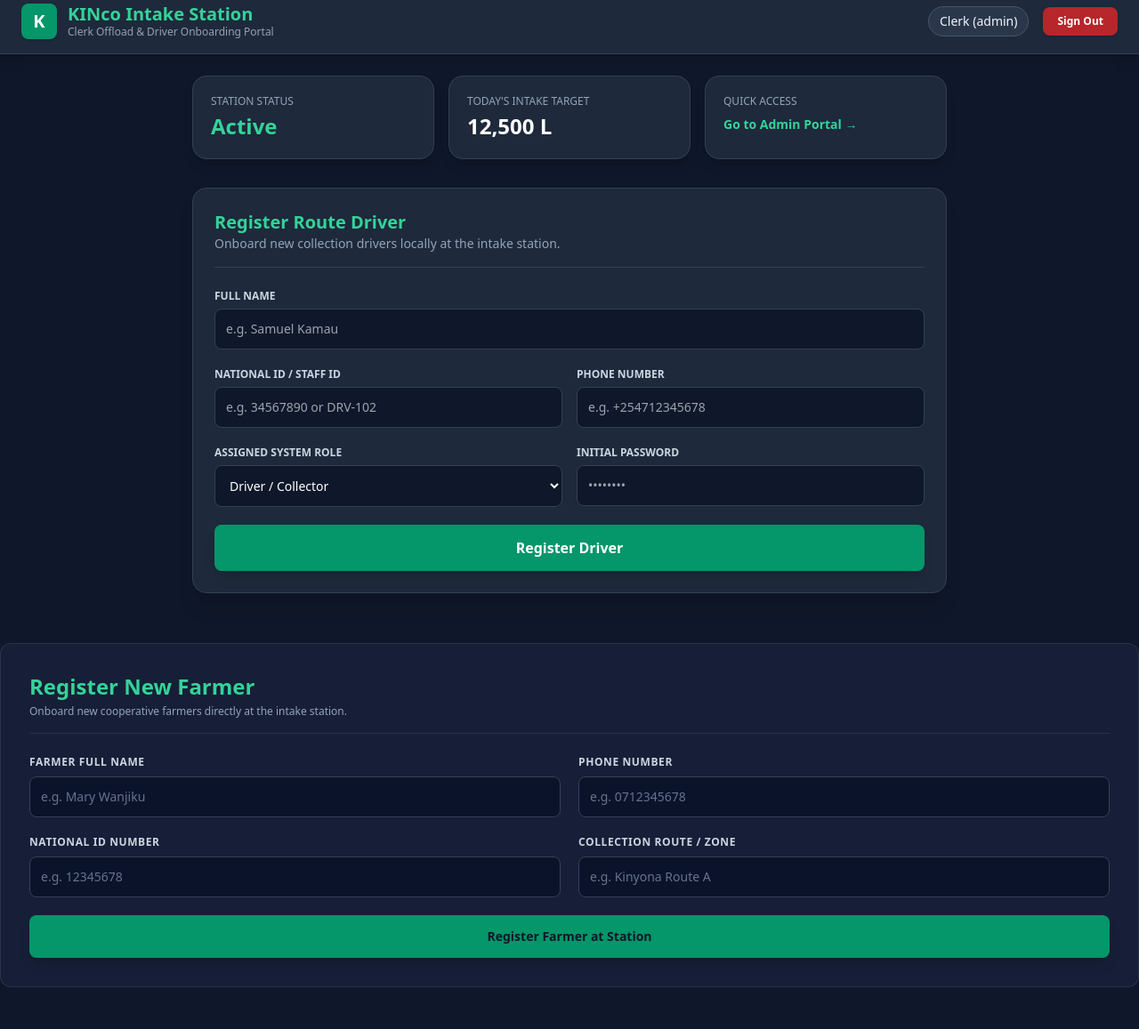
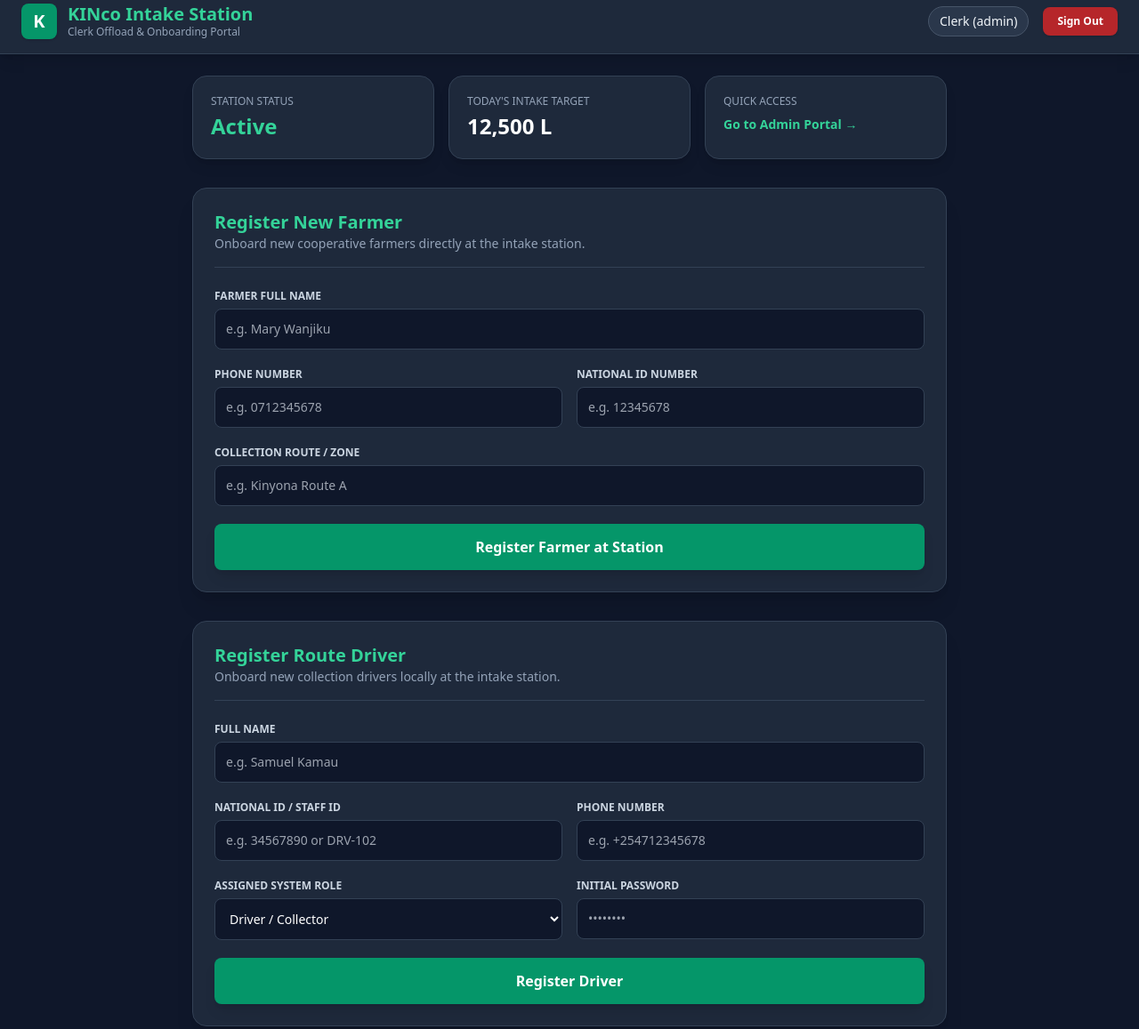
Before and after one commit to John-kamau-design/KINco, a website: page public/clerk.html in a window 1280 px wide. Shown: the part 13-1170 px from the top of the page at 89% size. Before the commit the page ends 1123 px from the top, so only its background shows below. Drawn offline with nearby package versions, Linux system fonts and the light colour scheme; sample sign-in values are in the browser's storage.

Commit message:
Add farmer registration UI module and logic to clerk intake station

```diff
--- a/public/clerk.html
+++ b/public/clerk.html
@@ -13,7 +13,7 @@
       <div class="w-10 h-10 rounded-lg bg-emerald-600 flex items-center justify-center font-bold text-white text-xl shadow">K</div>
       <div>
         <h1 class="text-xl font-bold text-emerald-400 leading-tight">KINco Intake Station</h1>
-        <p class="text-xs text-slate-400">Clerk Offload & Driver Onboarding Portal</p>
+        <p class="text-xs text-slate-400">Clerk Offload & Onboarding Portal</p>
       </div>
     </div>
     <div class="flex items-center space-x-4">
@@ -37,9 +37,50 @@
       </div>
       <div class="bg-slate-800 p-5 rounded-2xl border border-slate-700 shadow-lg">
         <p class="text-xs text-slate-400 font-medium uppercase">Quick Access</p>
-        <a href="/admin.html" class="inline-block text-sm text-emerald-400 hover:underline font-semibold mt-2">Go to Admin Portal →</a>
+        <a href="/admin.html" class="inline-block text-sm text-emerald-400 hover:underline font-semibold mt-2">Go to Admin Portal &rarr;</a>
       </div>
     </div>
+
+    <!-- Farmer Registration Section for Clerks -->
+    <section class="bg-slate-800 border border-slate-700 rounded-2xl p-6 shadow-xl">
+      <div class="border-b border-slate-700 pb-4 mb-6">
+        <h2 class="text-xl font-bold text-emerald-400">Register New Farmer</h2>
+        <p class="text-sm text-slate-400">Onboard new cooperative farmers directly at the intake station.</p>
+      </div>
+
+      <form id="clerk-farmer-form" onsubmit="handleClerkFarmerRegistration(event)" class="space-y-5">
+        <div>
+          <label class="block text-xs font-semibold uppercase text-slate-300 mb-1.5">Farmer Full Name</label>
+          <input type="text" id="clerk-farmer-name" required placeholder="e.g. Mary Wanjiku"
+                 class="w-full bg-slate-900 border border-slate-700 focus:border-emerald-500 rounded-lg p-3 text-white focus:outline-none transition text-sm">
+        </div>
+
+        <div class="grid grid-cols-1 md:grid-cols-2 gap-4">
+          <div>
+            <label class="block text-xs font-semibold uppercase text-slate-300 mb-1.5">Phone Number</label>
+            <input type="tel" id="clerk-farmer-phone" required placeholder="e.g. 0712345678"
+                   class="w-full bg-slate-900 border border-slate-700 focus:border-emerald-500 rounded-lg p-3 text-white focus:outline-none transition text-sm">
+          </div>
+          <div>
+            <label class="block text-xs font-semibold uppercase text-slate-300 mb-1.5">National ID Number</label>
+            <input type="text" id="clerk-farmer-id" placeholder="e.g. 12345678"
+                   class="w-full bg-slate-900 border border-slate-700 focus:border-emerald-500 rounded-lg p-3 text-white focus:outline-none transition text-sm">
+          </div>
+        </div>
+
+        <div>
+          <label class="block text-xs font-semibold uppercase text-slate-300 mb-1.5">Collection Route / Zone</label>
+          <input type="text" id="clerk-farmer-route" placeholder="e.g. Kinyona Route A"
+                 class="w-full bg-slate-900 border border-slate-700 focus:border-emerald-500 rounded-lg p-3 text-white focus:outline-none transition text-sm">
+        </div>
+
+        <div id="clerk-farmer-status" class="hidden p-4 rounded-lg text-sm font-medium"></div>
+
+        <button type="submit" id="clerk-farmer-btn" class="w-full bg-emerald-600 hover:bg-emerald-500 text-white font-bold py-3.5 rounded-lg transition shadow-lg">
+          Register Farmer at Station
+        </button>
+      </form>
+    </section>
 
     <!-- Driver Onboarding Section for Clerks -->
     <section class="bg-slate-800 border border-slate-700 rounded-2xl p-6 shadow-xl">
@@ -92,57 +133,38 @@
 
   </main>
 
-  <!-- FARMER REGISTRATION SECTION FOR CLERKS -->
-<section class="bg-[#1C2541]/60 border border-slate-700/60 rounded-xl p-6 md:p-8 shadow-xl space-y-6 mt-8">
-  <div class="border-b border-slate-700/60 pb-4">
-    <h2 class="text-2xl font-bold text-emerald-400">Register New Farmer</h2>
-    <p class="text-xs text-slate-400 mt-1">
-      Onboard new cooperative farmers directly at the intake station.
-    </p>
-  </div>
+  <script>
+    // Verify session
+    document.addEventListener('DOMContentLoaded', () => {
+      const token = localStorage.getItem('kinco_token') || localStorage.getItem('token');
+      const userStr = localStorage.getItem('kinco_user');
+      if (!token || !userStr) {
+        window.location.href = '/';
+        return;
+      }
+      try {
+        const user = JSON.parse(userStr);
+        document.getElementById('clerk-user-display').innerText = `${user.full_name || 'Clerk'} (${user.role})`;
+      } catch (e) {}
+    });
 
-  <form id="clerk-farmer-form" onsubmit="handleClerkFarmerRegistration(event)" class="space-y-5">
-    <div class="grid grid-cols-1 md:grid-cols-2 gap-5">
-      <div>
-        <label class="block text-xs font-bold text-slate-300 uppercase tracking-wider mb-2">FARMER FULL NAME</label>
-        <input type="text" id="clerk-farmer-name" required placeholder="e.g. Mary Wanjiku" class="w-full bg-[#0B132B] border border-slate-700 rounded-lg p-3 text-sm text-slate-100 placeholder-slate-500 focus:outline-none focus:border-emerald-500">
-      </div>
-      <div>
-        <label class="block text-xs font-bold text-slate-300 uppercase tracking-wider mb-2">PHONE NUMBER</label>
-        <input type="text" id="clerk-farmer-phone" required placeholder="e.g. 0712345678" class="w-full bg-[#0B132B] border border-slate-700 rounded-lg p-3 text-sm text-slate-100 placeholder-slate-500 focus:outline-none focus:border-emerald-500">
-      </div>
-      <div>
-        <label class="block text-xs font-bold text-slate-300 uppercase tracking-wider mb-2">NATIONAL ID NUMBER</label>
-        <input type="text" id="clerk-farmer-id" placeholder="e.g. 12345678" class="w-full bg-[#0B132B] border border-slate-700 rounded-lg p-3 text-sm text-slate-100 placeholder-slate-500 focus:outline-none focus:border-emerald-500">
-      </div>
-      <div>
-        <label class="block text-xs font-bold text-slate-300 uppercase tracking-wider mb-2">COLLECTION ROUTE / ZONE</label>
-        <input type="text" id="clerk-farmer-route" placeholder="e.g. Kinyona Route A" class="w-full bg-[#0B132B] border border-slate-700 rounded-lg p-3 text-sm text-slate-100 placeholder-slate-500 focus:outline-none focus:border-emerald-500">
-      </div>
-    </div>
-
-    <div id="clerk-farmer-alert" class="hidden text-xs font-bold p-3 rounded-lg"></div>
-
-    <button type="submit" class="w-full bg-emerald-600 hover:bg-emerald-500 text-slate-900 font-extrabold py-3.5 rounded-lg transition text-sm shadow-lg">
-      Register Farmer at Station
-    </button>
-  </form>
-</section>
-
-<!-- SCRIPT LOGIC -->
-<script>
+    // Handle Farmer Registration from Clerk Station
     async function handleClerkFarmerRegistration(e) {
       e.preventDefault();
-    const alertBox = document.getElementById('clerk-farmer-alert');
-    alertBox.classList.add('hidden');
+      const btn = document.getElementById('clerk-farmer-btn');
+      const status = document.getElementById('clerk-farmer-status');
+      const token = localStorage.getItem('kinco_token') || localStorage.getItem('token');
 
-    const token = localStorage.getItem('kinco_token') || localStorage.getItem('token');
       const payload = {
         full_name: document.getElementById('clerk-farmer-name').value.trim(),
         phone_number: document.getElementById('clerk-farmer-phone').value.trim(),
         id_number: document.getElementById('clerk-farmer-id').value.trim(),
         route: document.getElementById('clerk-farmer-route').value.trim()
       };
+
+      btn.disabled = true;
+      btn.innerText = 'Registering Farmer...';
+      status.classList.add('hidden');
 
       try {
         const res = await fetch('/api/farmers', {
@@ -155,43 +177,29 @@
         });
 
         const data = await res.json();
+        if (!res.ok) throw new Error(data.error || data.message || 'Failed to register farmer');
 
-      if (res.ok) {
-        alertBox.className = 'text-xs font-bold p-3 rounded-lg bg-emerald-900/50 border border-emerald-500 text-emerald-300 block';
         const codeMsg = data.farmer && data.farmer.farmer_code ? ` (Assigned ID: ${data.farmer.farmer_code})` : '';
-        alertBox.textContent = `Farmer registered successfully!${codeMsg}`;
+        status.className = 'p-4 rounded-lg text-sm font-medium bg-emerald-950/80 text-emerald-200 border border-emerald-500/50';
+        status.innerText = `Farmer ${payload.full_name} registered successfully!${codeMsg}`;
+        status.classList.remove('hidden');
         document.getElementById('clerk-farmer-form').reset();
-      } else {
-        alertBox.className = 'text-xs font-bold p-3 rounded-lg bg-red-900/50 border border-red-500 text-red-300 block';
-        alertBox.textContent = data.error || data.message || 'Failed to register farmer';
-      }
       } catch (err) {
-      alertBox.className = 'text-xs font-bold p-3 rounded-lg bg-red-900/50 border border-red-500 text-red-300 block';
-      alertBox.textContent = 'Server connection failed';
+        status.className = 'p-4 rounded-lg text-sm font-medium bg-red-950/80 text-red-200 border border-red-500/50';
+        status.innerText = err.message || 'Server error during farmer registration';
+        status.classList.remove('hidden');
+      } finally {
+        btn.disabled = false;
+        btn.innerText = 'Register Farmer at Station';
       }
     }
-</script>
 
-  <script>
-    // Verify session
-    document.addEventListener('DOMContentLoaded', () => {
-      const token = localStorage.getItem('kinco_token');
-      const userStr = localStorage.getItem('kinco_user');
-      if (!token || !userStr) {
-        window.location.href = '/';
-        return;
-      }
-      try {
-        const user = JSON.parse(userStr);
-        document.getElementById('clerk-user-display').innerText = `${user.full_name || 'Clerk'} (${user.role})`;
-      } catch (e) {}
-    });
-
+    // Handle Driver Onboarding
     async function handleClerkOnboarding(e) {
       e.preventDefault();
       const btn = document.getElementById('clerk-onboard-btn');
       const status = document.getElementById('clerk-onboard-status');
-      const token = localStorage.getItem('kinco_token');
+      const token = localStorage.getItem('kinco_token') || localStorage.getItem('token');
 
       const payload = {
         full_name: document.getElementById('clerk-staff-name').value.trim(),
@@ -235,6 +243,7 @@
     function logout() {
       localStorage.removeItem('kinco_token');
       localStorage.removeItem('kinco_user');
+      localStorage.removeItem('token');
       window.location.href = '/';
     }
   </script>
```
Lines whose indentation alone changed are shown as unchanged.
